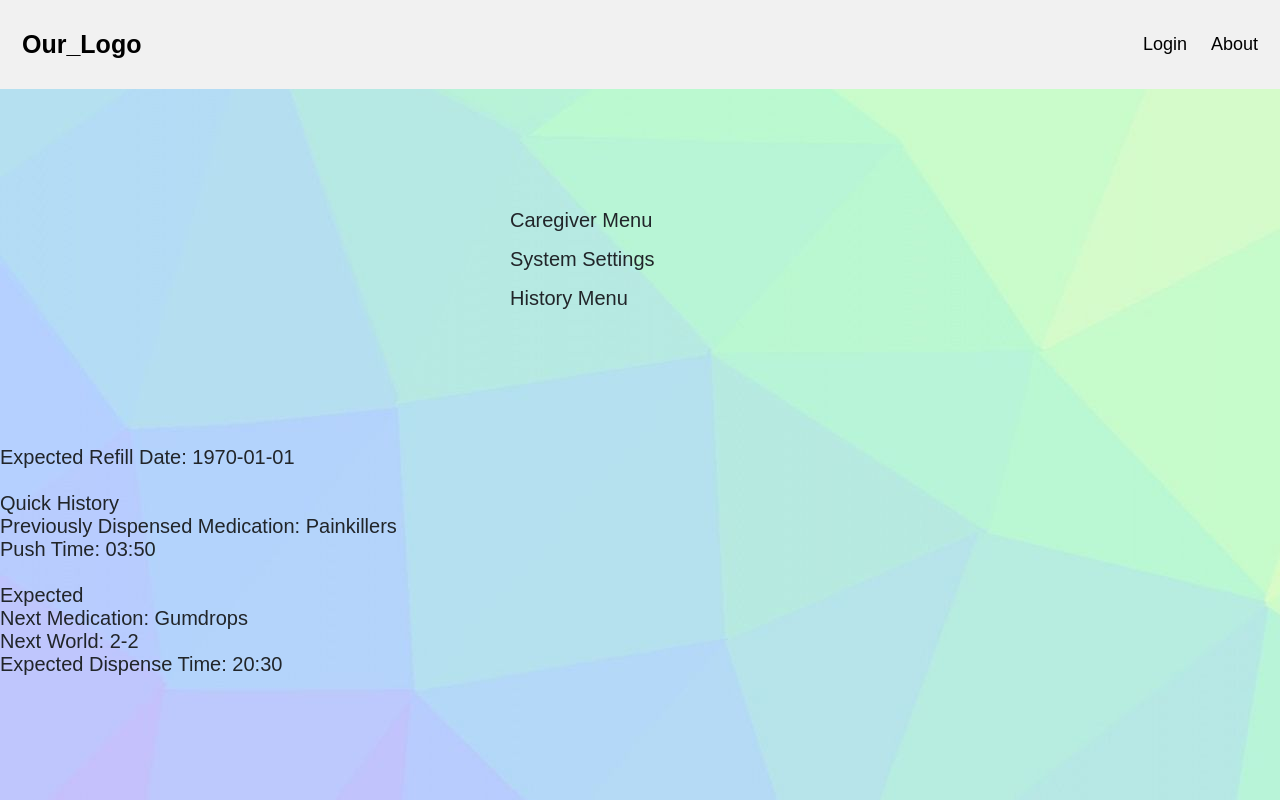
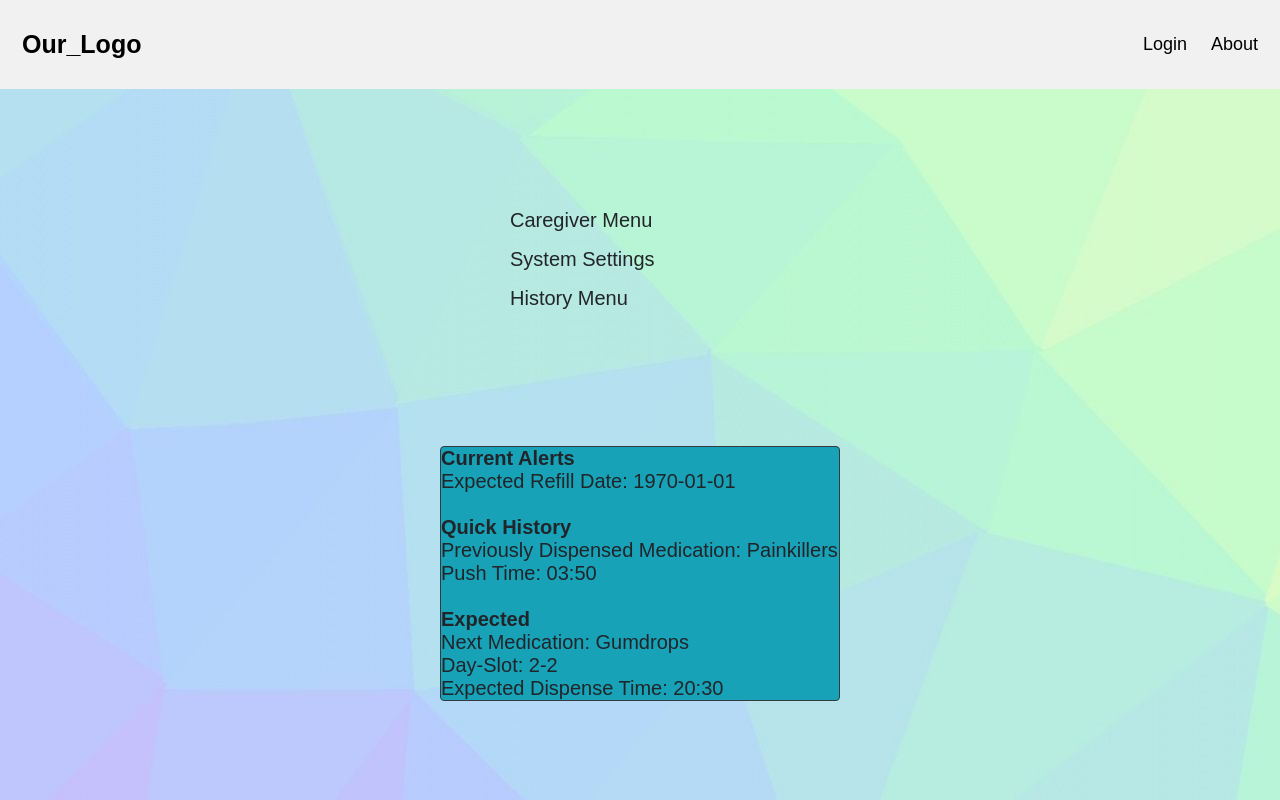
Before and after one commit to Soup-tech/CapstoneDesign, a PHP site: page /home.php in a window 1280 px wide. Run offline with PHP 8.4, Linux system fonts and the light colour scheme.

Commit message:
formatted quick alerts/history

```diff
--- a/home.php
+++ b/home.php
@@ -41,6 +41,11 @@
             body {font: 20px sans-serif;
                 background-image: url('includes/backr.jpg');    /* Testing adding a background image for the website */
             }
+            .card {
+                margin: 0 auto;
+                float: none;
+                margin-bottom: 10px;  }
+
             .wrapper { width: 300px; padding: 20px; margin: 100px auto; }
             /*.form-group { border: 5px outset red; background-color: lightblue; text-align: center;}*/
             a { color: inherit; text-decoration: none; }
@@ -62,25 +67,27 @@
         </div>
 
         <?php
+        echo '<div class="card bg-info border-dark mb-3" style=" max-width: 400px;">
+        <b> Current Alerts</b> ';
             echo 'Expected Refill Date: '.$expected_refill_date;
             echo '<br>';
             echo '<br>';
-            echo 'Quick History';
-            echo '<br>';
+
+            echo '<b>Quick History</b>';
             echo 'Previously Dispensed Medication: '.$previous_medication;
             echo '<br>';
             echo 'Push Time: '.$previous_pushtime;
             echo '<br>';
             echo '<br>';
-            echo 'Expected';
-            echo '<br>';
+
+            echo '<b>Expected</b>';
             echo 'Next Medication: '.$next_medication;
             echo '<br>';
-            echo 'Next World: '.$next_world;
+            echo 'Day-Slot: '.$next_world;
             echo '<br>';
             echo 'Expected Dispense Time: '.$expected_pushtime;
             echo '<br>';
-
+        echo'</div>';
         ?>
     </body>
 </html>
```
